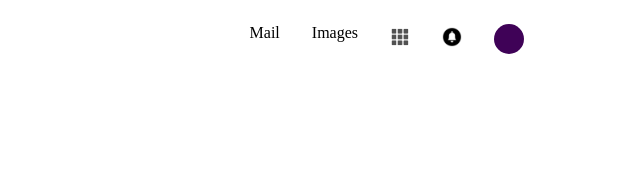
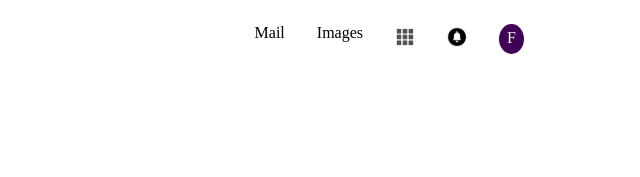
Before and after one commit to felixkiryowa/new-google, a plain HTML site: page index.html in a window 1280 px wide. Shown: the top 177 px of the page, 640-1280 px from the left. Drawn offline with Linux system fonts and the light colour scheme.

Commit message:
Add a right top corner circular div

```diff
--- a/css/google.css
+++ b/css/google.css
@@ -195,12 +195,10 @@ nav ul li button {
 }
 
 .circle {
-    width: 30px;
-    height: 30px;
+    width: 25px;
+    height: 25px;
+    padding-top: 5px;
+    color: rgb(248, 245, 245);
     border-radius: 50%;
-    font-size: 15px;
-    color: rgb(155, 6, 6);
-    line-height: 500px;
-    text-align: center;
     background: rgb(63, 2, 87)
   }
--- a/index.html
+++ b/index.html
@@ -15,7 +15,7 @@
         <ul>
             <li style="float:left" ><a href="#about">About</a></li>
             <li style="float:left"><a  href="#store">Store</a></li>
-            <li><a href="#"><div class="circle"></div></a></li>
+            <li><a href="#"><div class="circle">F</div></a></li>
             <li>
                 <a href="#"><img src="images/notifications.png" class="googleappsimage"></a>
             </li>
```
